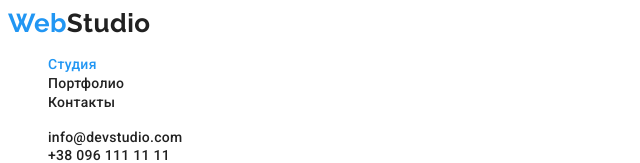
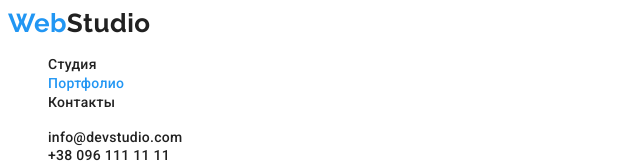
Before and after one commit to moroz01/goit-markup-hw-02, a plain HTML site: page portfolio.html in a window 1280 px wide. Shown: the top 163 px of the page, without its empty margins (0-640 px from the left). Drawn offline with Linux system fonts and the light colour scheme.

Commit message:
фиксит current page

```diff
--- a/portfolio.html
+++ b/portfolio.html
@@ -20,8 +20,8 @@
       <nav>
         <a href="#" class="logo"><span class="accent">Web</span>Studio</a>
         <ul class="site-nav">
-          <li><a href="./index.html" class="site-nav-link-current">Студия</a></li>
-          <li><a href="./portfolio.html" class="site-nav-link">Портфолио</a></li>
+          <li><a href="./index.html" class="site-nav-link">Студия</a></li>
+          <li><a href="./portfolio.html" class="site-nav-link-current">Портфолио</a></li>
           <li><a href="#footer" class="site-nav-link">Контакты</a></li>
         </ul>
       </nav>
```
